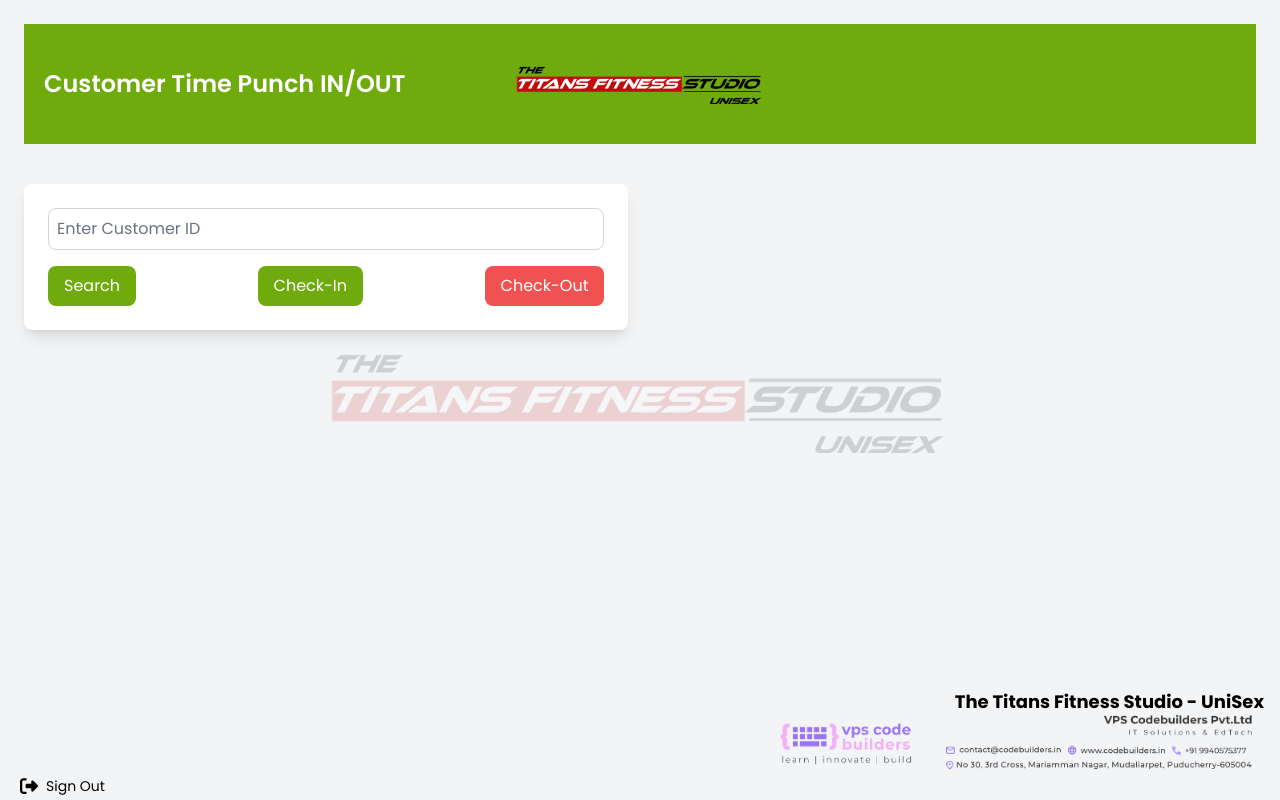
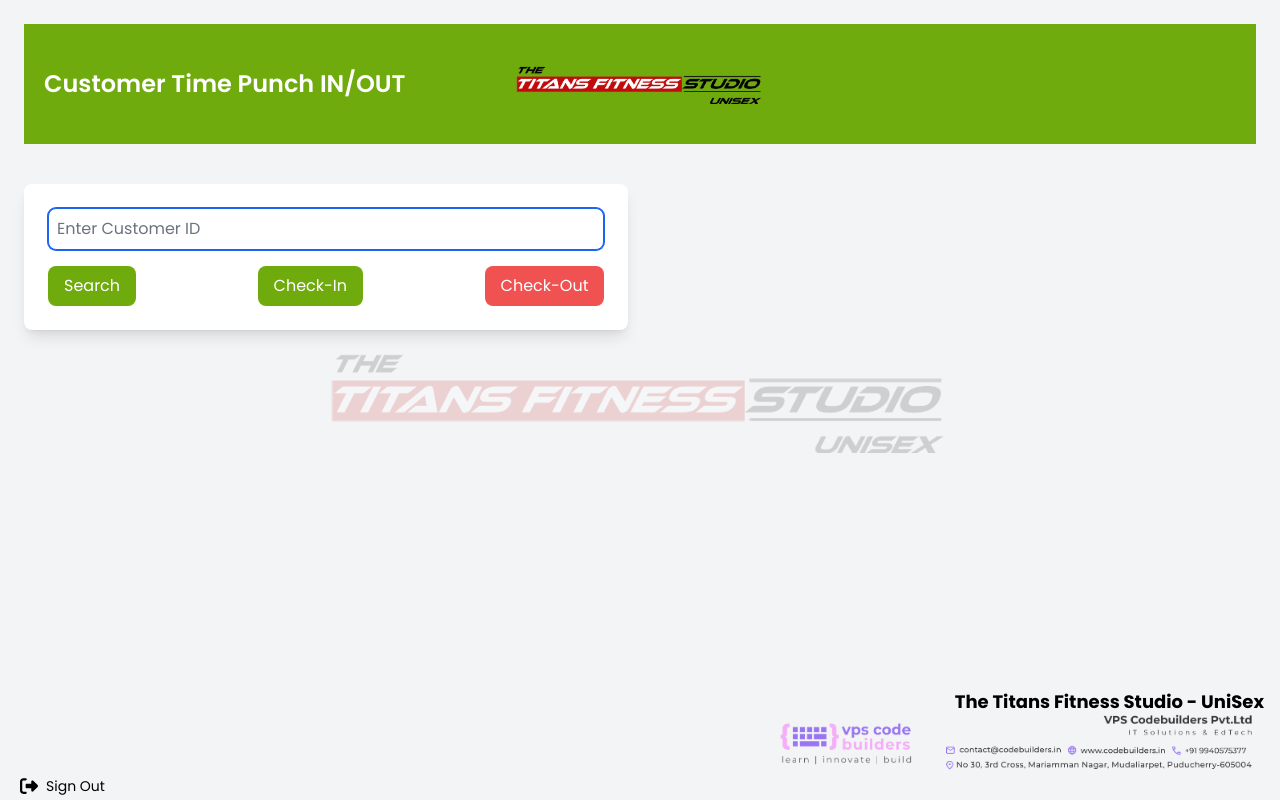
Before and after one commit to pravee42/titans-fitness, a React (Create React App) app: page /attendance in a window 1280 px wide. Built offline with nearby package versions, Linux system fonts and the light colour scheme; sample sign-in values are in the browser's storage; a web font is replaced by a local one.

Commit message:
updatedfocus

```diff
--- a/src/components/punchin.jsx
+++ b/src/components/punchin.jsx
@@ -1,4 +1,4 @@
-import React, { useState, useEffect } from "react";
+import React, { useState, useEffect,useRef } from "react";
 import axios from "axios";
 import { FontAwesomeIcon } from "@fortawesome/react-fontawesome";
 import { faSignOutAlt } from "@fortawesome/free-solid-svg-icons";
@@ -13,6 +13,11 @@
   const [punchTimes, setPunchTimes] = useState([]);
   const [paymentDetails, setPaymentDetails] = useState([]);
   const [imagePath, setImagePath] = useState("");
+  const inputRef = useRef(null);
+
+  useEffect(() => {
+    inputRef.current.focus();
+  }, []);
 
   const handleSearchChange = (event) => {
     setSearchId(event.target.value);
@@ -176,6 +181,7 @@
             <div className="mb-4">
               <input
                 type="text"
+                ref={inputRef}
                 className="w-full p-2 border border-gray-300 rounded-lg"
                 placeholder="Enter Customer ID"
                 value={searchId}
```
